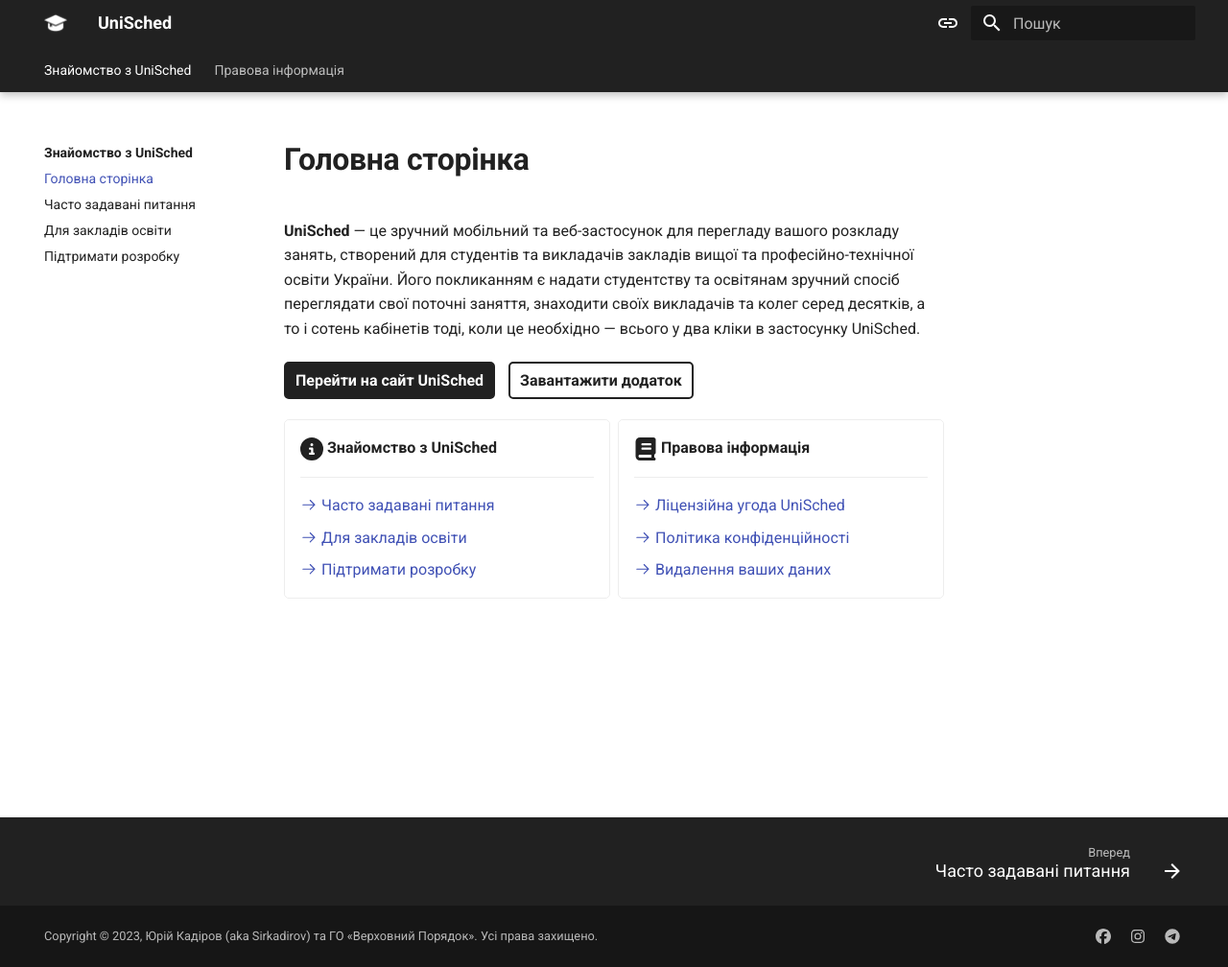
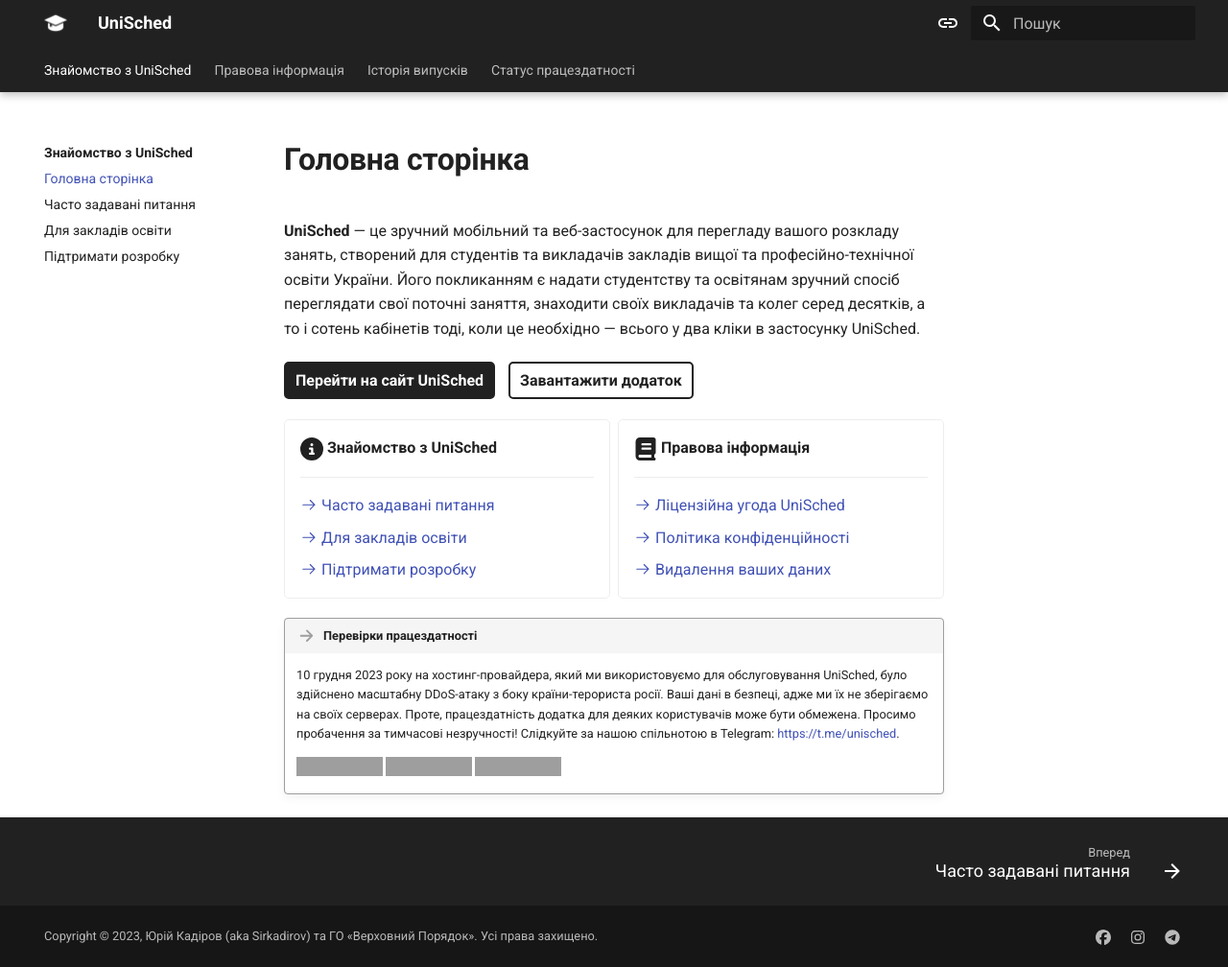
Before and after one commit to unisched/support, an MkDocs documentation site: the page built from docs/index.md, in a window 1280 px wide and 1008 px high. Shown: the whole window at 96% size. Built offline with MkDocs 1.6.1 and Material for MkDocs 9.7.7, drawn with Linux system fonts in a browser that asks for light colours; grey boxes are pictures that could not be loaded.

Commit message:
Add external links to menu & add attack info

```diff
--- a/docs/index.md
+++ b/docs/index.md
@@ -26,3 +26,10 @@
 
     [:octicons-arrow-right-24: Видалення ваших даних](legal/data-deletion.md)
 </div>
+
+!!! quote "Перевірки працездатності"
+    10 грудня 2023 року на хостинг-провайдера, який ми використовуємо для обслуговування UniSched, було здійснено масштабну DDoS-атаку з боку країни-терориста росії. Ваші дані в безпеці, адже ми їх не зберігаємо на своїх серверах. Проте, працездатність додатка для деяких користувачів може бути обмежена. Просимо пробачення за тимчасові незручності! Слідкуйте за нашою спільнотою в Telegram: [https://t.me/unisched](https://t.me/unisched).
+
+    ![Вебсайт UniSched](https://img.shields.io/website.svg?url=http%3A%2F%2Funisched.download&logo=github&down_message=офлайн&up_message=працює&label=Вебсайт%20UniSched)
+    ![Додаток UniSched](https://img.shields.io/website.svg?url=http%3A%2F%2Fapp.unisched.download&logo=cloudflare&down_message=офлайн&up_message=працює&label=Додаток%20UniSched)
+    ![Сервер додатка](https://img.shields.io/website.svg?url=http%3A%2F%2Fbackend.unisched.download&logo=xstate&down_message=офлайн&up_message=працює&label=Сервер%20додатка)
--- a/mkdocs.yml
+++ b/mkdocs.yml
@@ -11,6 +11,8 @@
     - 'legal/terms.md'
     - 'legal/privacy.md'
     - 'legal/data-deletion.md'
+  - Історія випусків: 'https://changelog.unisched.download/'
+  - Статус працездатності: 'https://status.unisched.download/'
 
 theme:
   name: material
```
